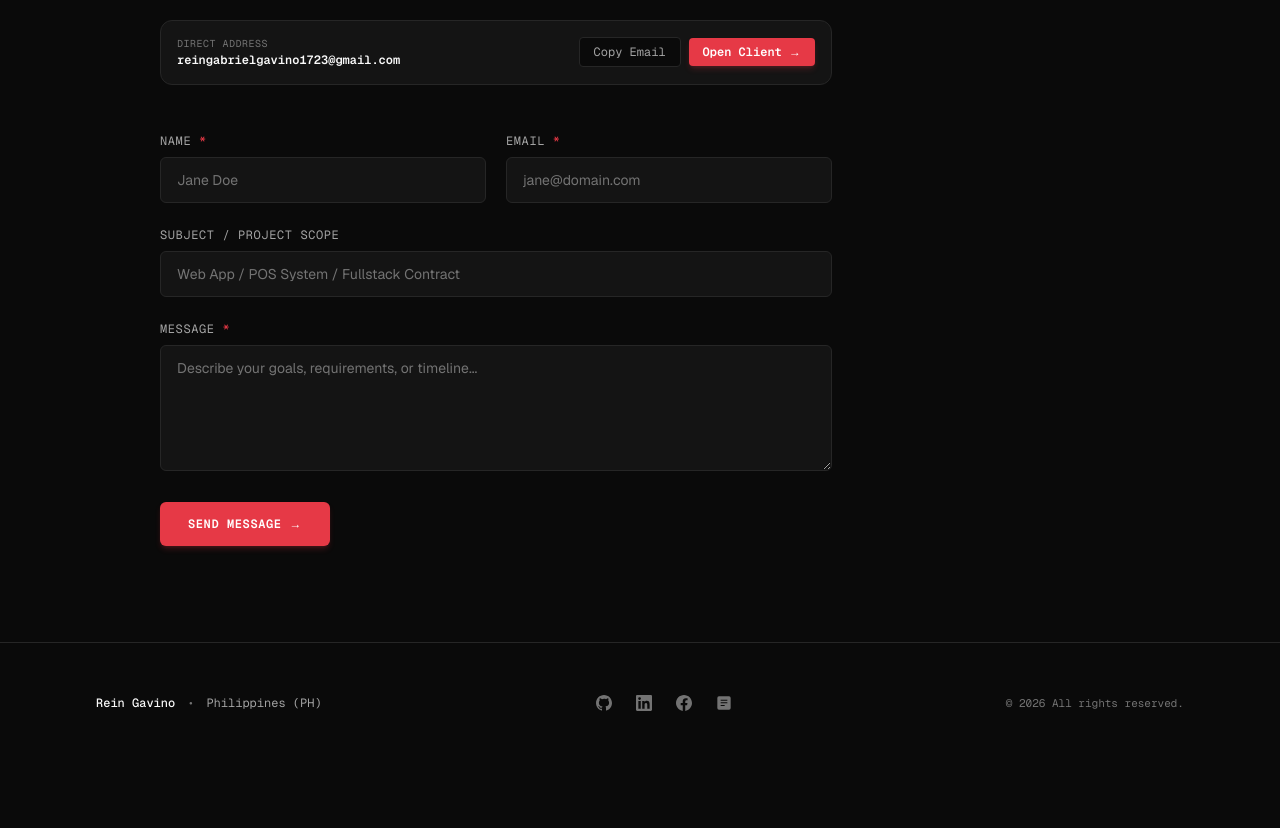
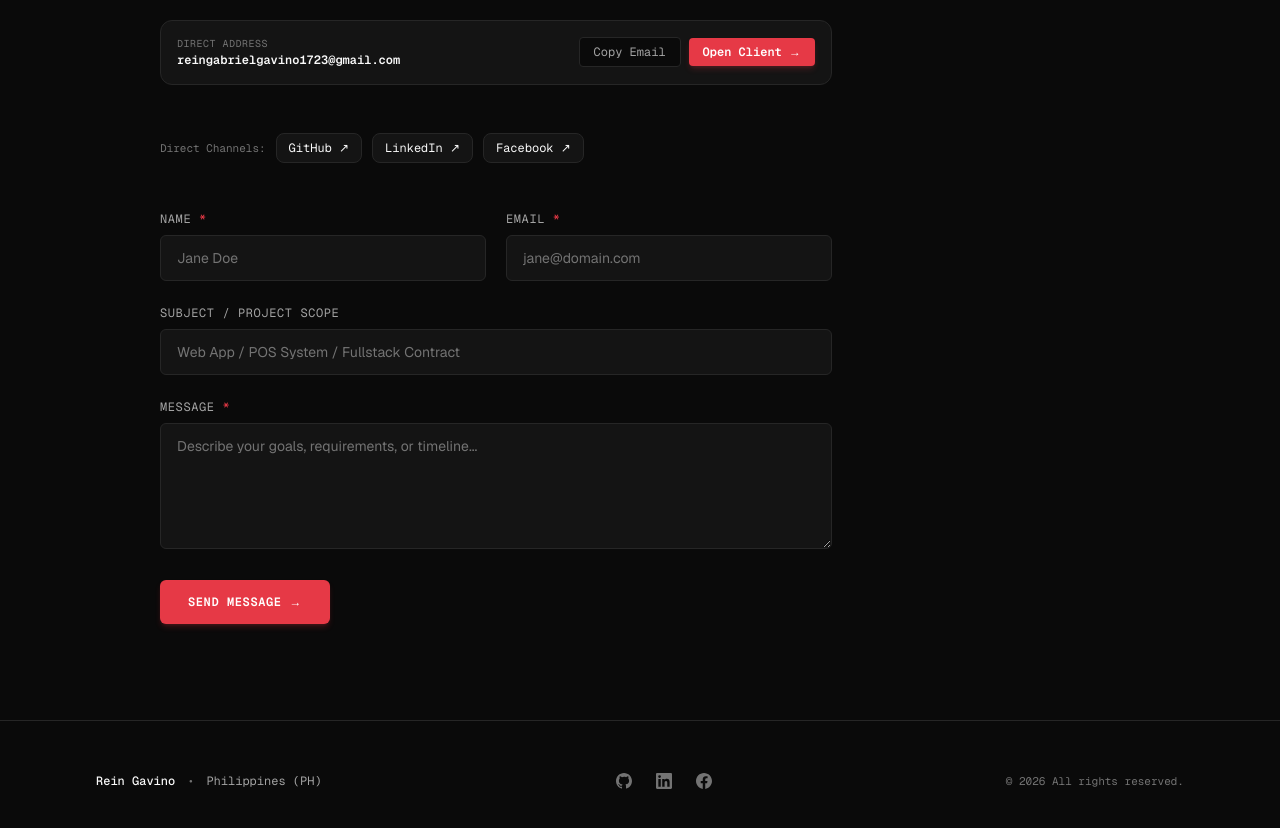
Before and after one commit to Yiizer/ReinPortfolio, a Next.js app in the folder app/: page /contact in a window 1280 px wide. Shown: the part 360-1188 px from the top of the page. Built offline with nearby package versions, Linux system fonts and the light colour scheme.

Commit message:
feat: link verified GitHub, LinkedIn, and Facebook profiles and ensure type-only MouseEvent import

```diff
--- a/app/src/components/Contact.tsx
+++ b/app/src/components/Contact.tsx
@@ -82,6 +82,35 @@ export default function Contact() {
             </a>
           </Magnetic>
         </div>
+      </div>
+
+      {/* Direct Social Channels */}
+      <div className="flex flex-wrap items-center gap-2.5 font-mono text-xs text-text-muted">
+        <span className="text-text-dim text-[11px]">Direct Channels:</span>
+        <a
+          href="https://github.com/Yiizer"
+          target="_blank"
+          rel="noreferrer"
+          className="px-3 py-1.5 rounded-lg bg-surface border border-border text-text-main hover:text-accent hover:border-accent/40 transition-colors"
+        >
+          GitHub ↗
+        </a>
+        <a
+          href="https://www.linkedin.com/in/reingabriel-gavino-52822a30b/"
+          target="_blank"
+          rel="noreferrer"
+          className="px-3 py-1.5 rounded-lg bg-surface border border-border text-text-main hover:text-accent hover:border-accent/40 transition-colors"
+        >
+          LinkedIn ↗
+        </a>
+        <a
+          href="https://www.facebook.com/rein.butter.1/"
+          target="_blank"
+          rel="noreferrer"
+          className="px-3 py-1.5 rounded-lg bg-surface border border-border text-text-main hover:text-accent hover:border-accent/40 transition-colors"
+        >
+          Facebook ↗
+        </a>
       </div>
 
       {/* Main Submission Form */}
--- a/app/src/components/ContactCTA.tsx
+++ b/app/src/components/ContactCTA.tsx
@@ -78,7 +78,7 @@ export default function ContactCTA() {
               <span>Philippines</span>
             </div>
 
-            <div className="flex items-center gap-4">
+            <div className="flex flex-wrap items-center gap-3 sm:gap-4">
               <Link
                 href="/contact"
                 className="text-text-main hover:text-accent transition-colors"
@@ -87,7 +87,7 @@ export default function ContactCTA() {
               </Link>
               <span>&bull;</span>
               <a
-                href="https://github.com/rein-gavino"
+                href="https://github.com/Yiizer"
                 target="_blank"
                 rel="noreferrer"
                 className="text-text-main hover:text-accent transition-colors"
@@ -96,12 +96,21 @@ export default function ContactCTA() {
               </a>
               <span>&bull;</span>
               <a
-                href="https://linkedin.com/in/rein-gavino"
+                href="https://www.linkedin.com/in/reingabriel-gavino-52822a30b/"
                 target="_blank"
                 rel="noreferrer"
                 className="text-text-main hover:text-accent transition-colors"
               >
                 LinkedIn
+              </a>
+              <span>&bull;</span>
+              <a
+                href="https://www.facebook.com/rein.butter.1/"
+                target="_blank"
+                rel="noreferrer"
+                className="text-text-main hover:text-accent transition-colors"
+              >
+                Facebook
               </a>
             </div>
           </div>
--- a/app/src/components/Footer.tsx
+++ b/app/src/components/Footer.tsx
@@ -1,7 +1,7 @@
 const SOCIALS = [
   {
     name: "GitHub",
-    url: "#",
+    url: "https://github.com/Yiizer",
     icon: (
       <svg className="w-4 h-4" fill="currentColor" viewBox="0 0 24 24">
         <path d="M12 0C5.374 0 0 5.373 0 12c0 5.302 3.438 9.8 8.207 11.387.599.111.793-.261.793-.577v-2.234c-3.338.726-4.033-1.416-4.033-1.416-.546-1.387-1.333-1.756-1.333-1.756-1.089-.745.083-.729.083-.729 1.205.084 1.839 1.237 1.839 1.237 1.07 1.834 2.807 1.304 3.492.997.107-.775.418-1.305.762-1.604-2.665-.305-5.467-1.334-5.467-5.931 0-1.311.469-2.381 1.236-3.221-.124-.303-.535-1.524.117-3.176 0 0 1.008-.322 3.301 1.23A11.509 11.509 0 0112 5.803c1.02.005 2.047.138 3.006.404 2.291-1.552 3.297-1.23 3.297-1.23.653 1.653.242 2.874.118 3.176.77.84 1.235 1.911 1.235 3.221 0 4.609-2.807 5.624-5.479 5.921.43.372.823 1.102.823 2.222v3.293c0 .319.192.694.801.576C20.566 21.797 24 17.3 24 12c0-6.627-5.373-12-12-12z" />
@@ -10,7 +10,7 @@ const SOCIALS = [
   },
   {
     name: "LinkedIn",
-    url: "#",
+    url: "https://www.linkedin.com/in/reingabriel-gavino-52822a30b/",
     icon: (
       <svg className="w-4 h-4" fill="currentColor" viewBox="0 0 24 24">
         <path d="M20.447 20.452h-3.554v-5.569c0-1.328-.027-3.037-1.852-3.037-1.853 0-2.136 1.445-2.136 2.939v5.667H9.351V9h3.414v1.561h.046c.477-.9 1.637-1.85 3.37-1.85 3.601 0 4.267 2.37 4.267 5.455v6.286zM5.337 7.433a2.062 2.062 0 01-2.063-2.065 2.064 2.064 0 112.063 2.065zm1.782 13.019H3.555V9h3.564v11.452zM22.225 0H1.771C.792 0 0 .774 0 1.729v20.542C0 23.227.792 24 1.771 24h20.451C23.2 24 24 23.227 24 22.271V1.729C24 .774 23.2 0 22.222 0h.003z" />
@@ -19,19 +19,10 @@ const SOCIALS = [
   },
   {
     name: "Facebook",
-    url: "#",
+    url: "https://www.facebook.com/rein.butter.1/",
     icon: (
       <svg className="w-4 h-4" fill="currentColor" viewBox="0 0 24 24">
         <path d="M24 12.073c0-6.627-5.373-12-12-12s-12 5.373-12 12c0 5.99 4.388 10.954 10.125 11.854v-8.385H7.078v-3.47h3.047V9.43c0-3.007 1.792-4.669 4.533-4.669 1.312 0 2.686.235 2.686.235v2.953H15.83c-1.491 0-1.956.925-1.956 1.874v2.25h3.328l-.532 3.47h-2.796v8.385C19.612 23.027 24 18.062 24 12.073z" />
-      </svg>
-    ),
-  },
-  {
-    name: "ReadCV",
-    url: "#",
-    icon: (
-      <svg className="w-4 h-4" fill="currentColor" viewBox="0 0 24 24">
-        <path d="M4.5 2A2.5 2.5 0 002 4.5v15A2.5 2.5 0 004.5 22h15a2.5 2.5 0 002.5-2.5v-15A2.5 2.5 0 0019.5 2h-15zM7 7h10v1.5H7V7zm0 4h10v1.5H7V11zm0 4h6v1.5H7V15z" />
       </svg>
     ),
   },
--- a/app/src/components/InteractiveIdentity.tsx
+++ b/app/src/components/InteractiveIdentity.tsx
@@ -1,6 +1,6 @@
 "use client";
 
-import { useState, useRef, useSyncExternalStore, MouseEvent } from "react";
+import { useState, useRef, useSyncExternalStore, type MouseEvent } from "react";
 import Image from "next/image";
 import ScrambleText from "@/components/ScrambleText";
 
```
